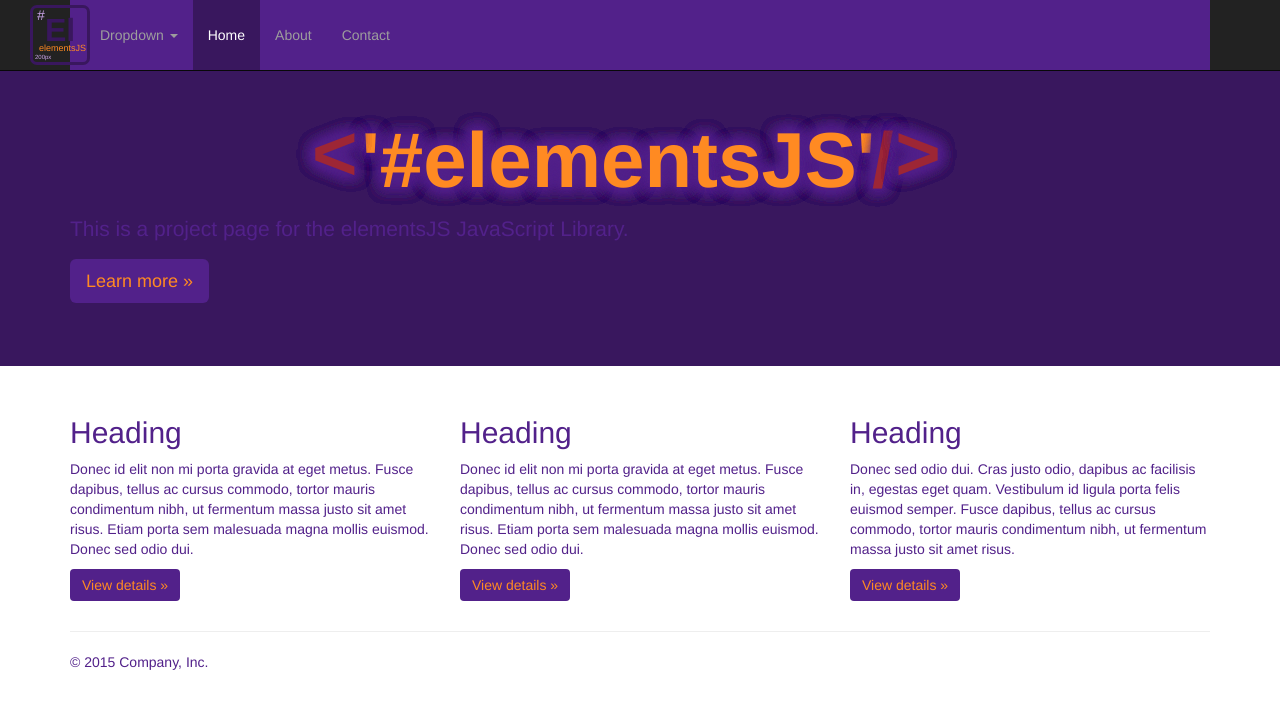
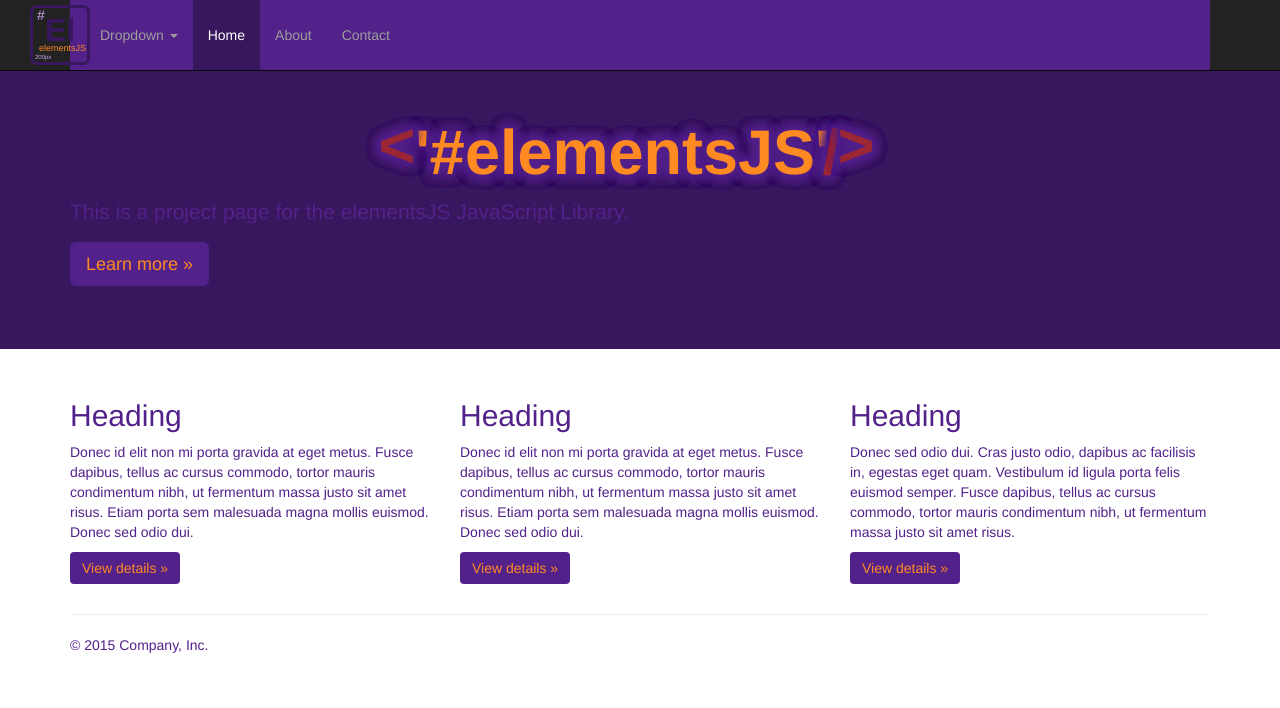
Before and after one commit to ejames9/elementsJS, a website: page index.html in a window 1280 px wide. Drawn offline with nearby package versions, Linux system fonts and the light colour scheme; files that its build step writes are made by us from their sources; a web font is replaced by a local one.

Commit message:
removed font-size 78px.

```diff
--- a/css/elementsJSIO.css
+++ b/css/elementsJSIO.css
@@ -33,7 +33,7 @@ kristi,
 }
 #logo-text {
   font-family: helvetica neue;
-  font-size: 78px;
+  /*font-size: 78px;*/
   color: #FF8A22;
   text-align: center;
   text-shadow: 0 0 0.2em #52218A, 0 0 0.2em #52218A, 0 0 0.2em #52218A, 0 0 0.2em #52218A, 0 0 0.2em #52218A, 0 0 0.2em #52218A, 0 0 0.2em #52218A, 0 0 0.2em #52218A;
```
